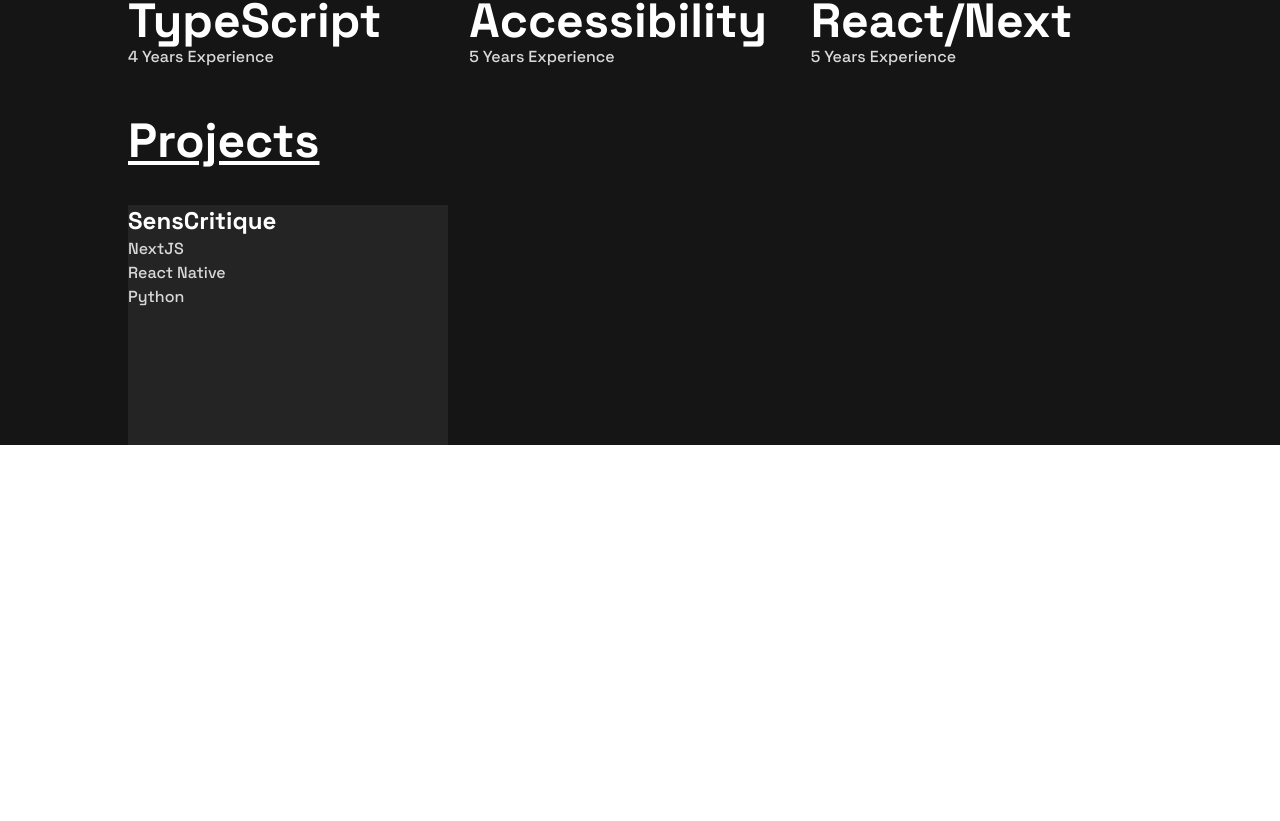
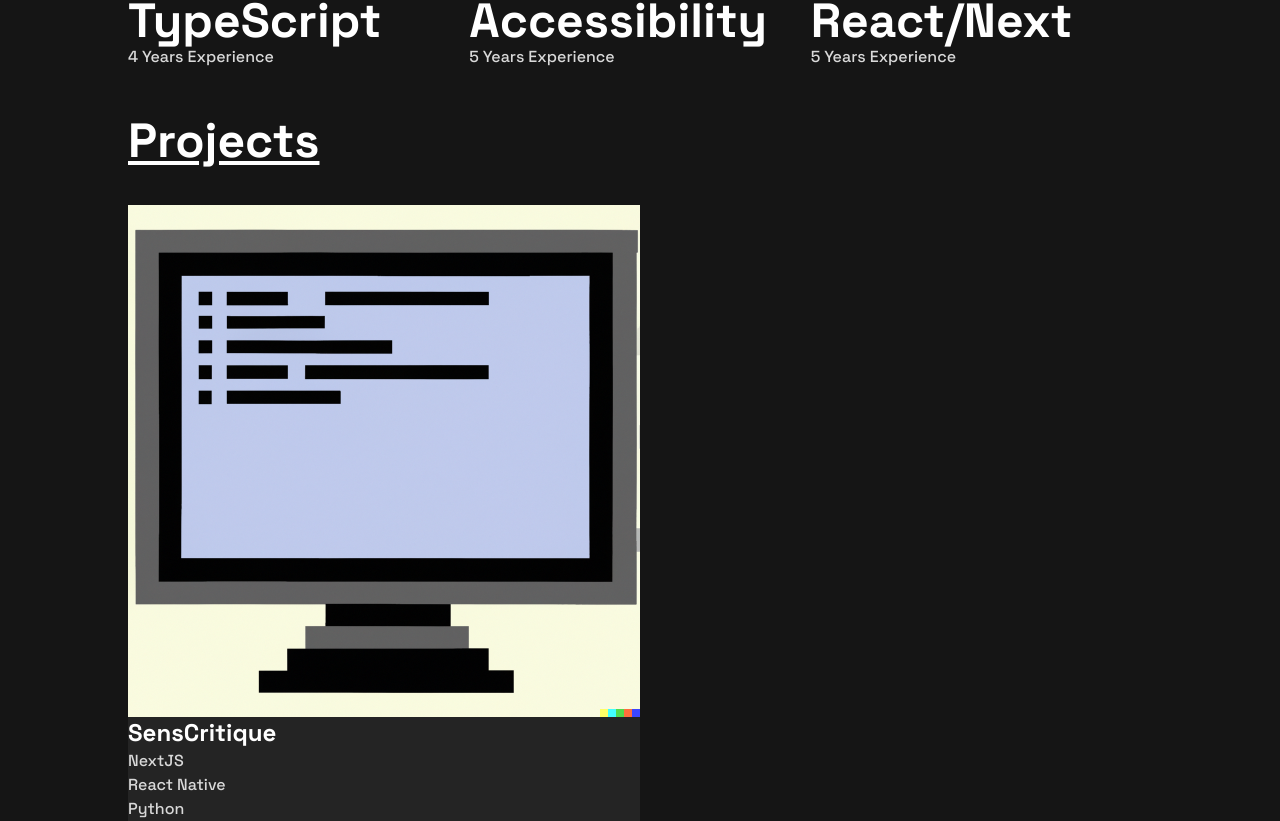
Before and after one commit to tdimnet/tdimnet.github.io, a React (Vite) app: page / in a window 1280 px wide. Shown: the part 807-1628 px from the top of the page. Before the commit the page ends 1252 px from the top, so only its background shows below. Built offline with nearby package versions, Linux system fonts and the light colour scheme.

Commit message:
Adding first asset and updating the layout

```diff
--- a/src/components/Project/index.tsx
+++ b/src/components/Project/index.tsx
@@ -1,15 +1,16 @@
 import Heading from "../Heading";
 import Paragraph from "../Paragraph";
 
-function Component({ title, skills } : { title: string, skills: string[]}) {
+function Component({ title, skills }: { title: string; skills: string[] }) {
   return (
-    <div className="h-60 w-80 bg-teriary">
+    <div className="bg-teriary">
+      <img src="/assets/sample-img.png" />
       <Heading css="text-white" content={title} as="h3" />
-      {
-        skills.map(skill => <Paragraph key={skill} color="text-customGrey" content={skill} /> )
-      }
+      {skills.map((skill) => (
+        <Paragraph key={skill} color="text-customGrey" content={skill} />
+      ))}
     </div>
-  )
+  );
 }
 
-export default Component
+export default Component;
--- a/src/pages/Home/index.tsx
+++ b/src/pages/Home/index.tsx
@@ -52,7 +52,12 @@ function Page() {
             content="Projects"
             as="h2"
           />
-          <Project title="SensCritique" skills={["NextJS", "React Native", "Python"]} />
+          <div className="grid grid-cols-1 md:grid-cols-2">
+            <Project
+              title="SensCritique"
+              skills={["NextJS", "React Native", "Python"]}
+            />
+          </div>
         </section>
       </div>
     </main>
--- a/src/pages/UnderConstruction/index.tsx
+++ b/src/pages/UnderConstruction/index.tsx
@@ -32,4 +32,4 @@ function Page() {
   );
 }
 
-export default Page
+export default Page;
```
Also changed, not shown: src/assets/sample-img.png (added).
